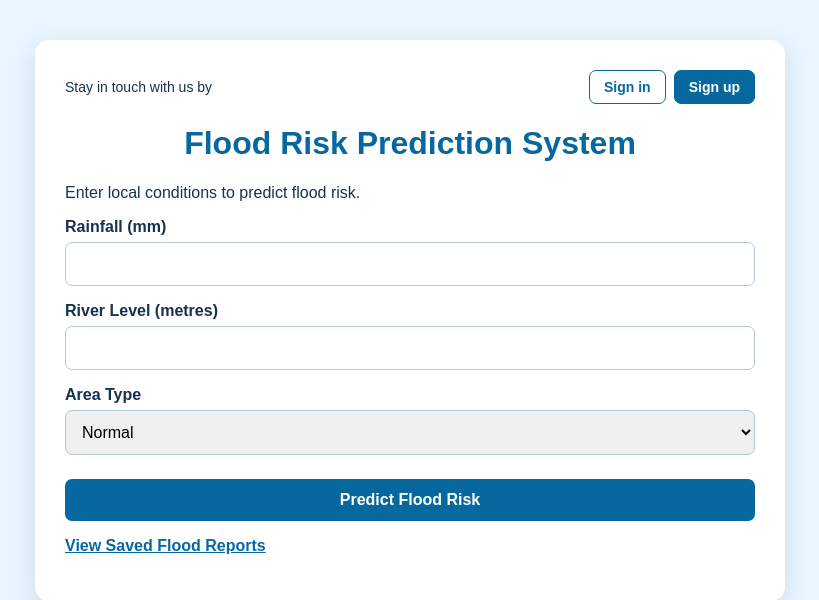
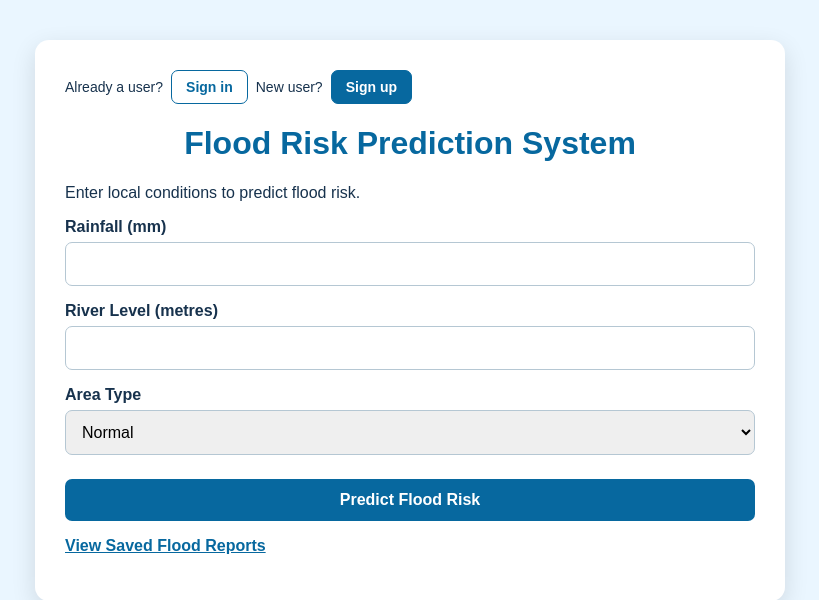
Before and after one commit to yalyYaly/FloodRiskFullStack, a Django app: page / in a window 1280 px wide. Shown: the top 600 px of the page, without its empty margins (230-1049 px from the left). Run offline with Django 5.2, Linux system fonts and the light colour scheme.

Commit message:
Refine account prompt wording

```diff
--- a/predictor/templates/predictor/home.html
+++ b/predictor/templates/predictor/home.html
@@ -18,9 +18,10 @@
                         <button type="submit" class="link-button">Sign out</button>
                     </form>
                 {% else %}
-                    <span>Stay in touch with us by</span>
                     <span class="auth-actions">
+                        <span>Already a user?</span>
                         <a class="auth-button" href="{% url 'login' %}">Sign in</a>
+                        <span>New user?</span>
                         <a class="auth-button auth-button-primary" href="{% url 'signup' %}">Sign up</a>
                     </span>
                 {% endif %}
```
